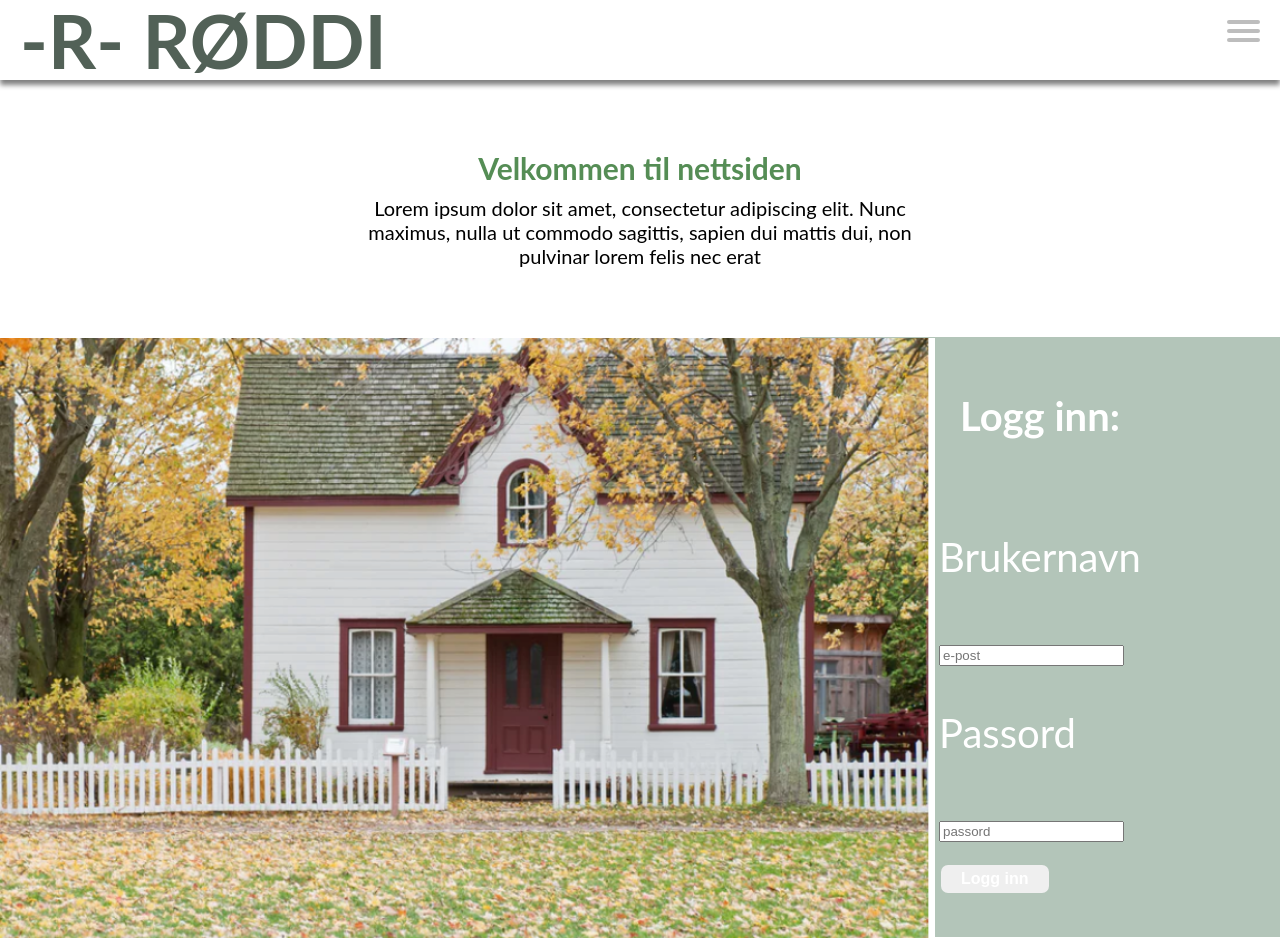
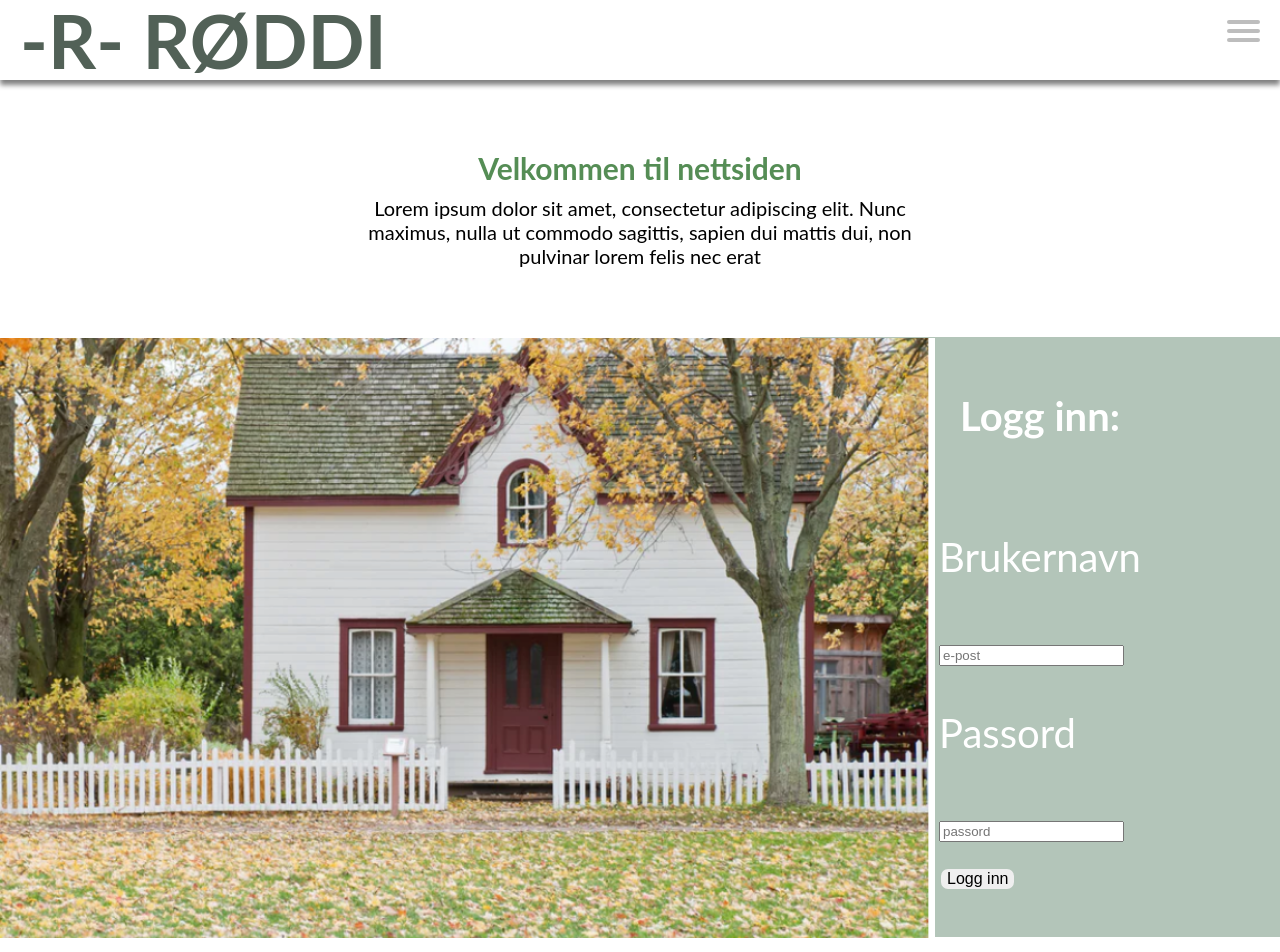
Before and after one commit to ingelinsu/roddi, a React (Create React App) app in the folder frontend/react-app/: page / in a window 1280 px wide. Shown: the top 952 px of the page. Built offline with nearby package versions, Linux system fonts and the light colour scheme.

Commit message:
bedre css med bruk av > operator

```diff
--- a/frontend/react-app/src/components/Decisions.css
+++ b/frontend/react-app/src/components/Decisions.css
@@ -1,4 +1,4 @@
-button {
+.decisions > button {
     border: none;
     color: white;
     padding: 5px 20px 5px 20px;
@@ -7,10 +7,10 @@ button {
     margin-left: 10px;
 }
 
-button:first-of-type {
+.decisions > button:first-of-type {
     margin: 0;
 }
 
-button:hover {
+.decisions > button:hover {
     color: lightgrey;
 }
```
